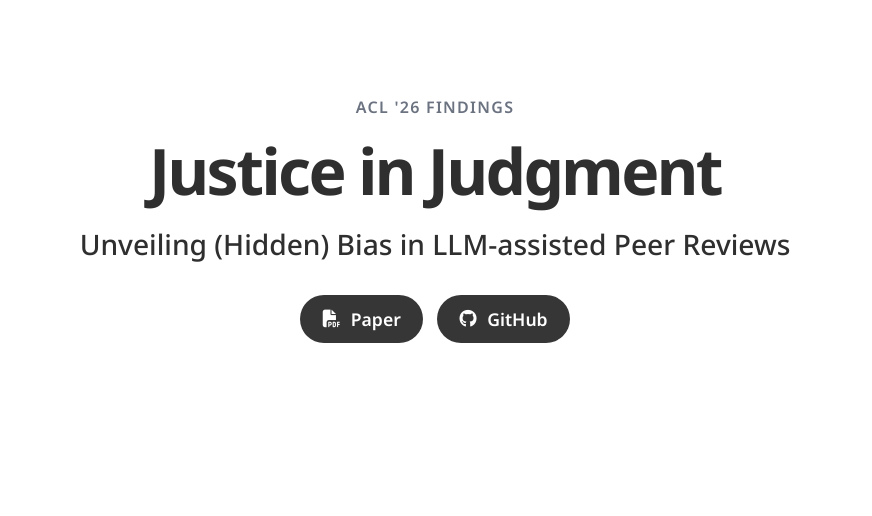
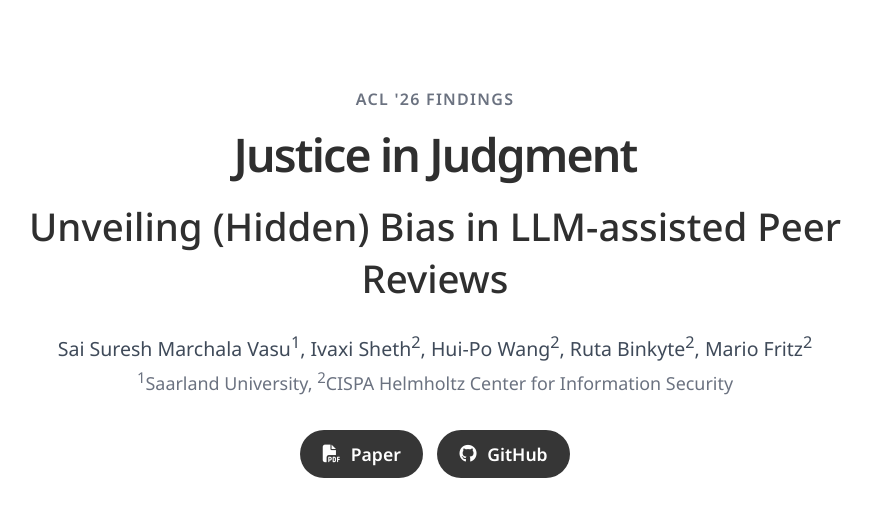
Before and after one commit to llmreviewbias/llmreviewbias.github.io, a plain HTML site: page index.html in a window 1280 px wide. Shown: the whole page, without its empty margins (205-1077 px from the left). Drawn offline with Linux system fonts and the light colour scheme.

Commit message:
Add authors and refine hero typography

```diff
--- a/index.html
+++ b/index.html
@@ -25,6 +25,16 @@
         <p class="venue">ACL '26 Findings</p>
         <h1 class="title">Justice in Judgment</h1>
         <p class="subtitle">Unveiling (Hidden) Bias in LLM-assisted Peer Reviews</p>
+        <div class="authors">
+          <p>
+            Sai Suresh Marchala Vasu<sup>1</sup>, Ivaxi Sheth<sup>2</sup>,
+            Hui-Po Wang<sup>2</sup>, Ruta Binkyte<sup>2</sup>, Mario Fritz<sup>2</sup>
+          </p>
+          <p class="affiliations">
+            <sup>1</sup>Saarland University,
+            <sup>2</sup>CISPA Helmholtz Center for Information Security
+          </p>
+        </div>
 
         <div class="button-row">
           <a
--- a/styles.css
+++ b/styles.css
@@ -29,7 +29,7 @@ a {
 }
 
 .hero {
-  padding: 96px 24px 72px;
+  padding: 88px 24px 64px;
 }
 
 .container {
@@ -49,18 +49,35 @@ a {
 
 .title {
   margin: 0;
-  font-size: clamp(2.7rem, 5vw, 4.5rem);
-  line-height: 1.08;
-  font-weight: 700;
+  font-size: clamp(2rem, 3.8vw, 2.9rem);
+  line-height: 1.15;
+  font-weight: 600;
   letter-spacing: -0.04em;
 }
 
 .subtitle {
   margin: 20px auto 0;
   max-width: 920px;
-  font-size: clamp(1.3rem, 2.2vw, 2rem);
+  font-size: clamp(1.7rem, 3vw, 2.5rem);
   line-height: 1.35;
   font-weight: 500;
+}
+
+.authors {
+  margin-top: 24px;
+  color: #3f4a59;
+  font-size: 1.22rem;
+  line-height: 1.7;
+}
+
+.authors p {
+  margin: 0;
+}
+
+.affiliations {
+  margin-top: 8px;
+  color: var(--muted);
+  font-size: 1.12rem;
 }
 
 .button-row {
@@ -97,7 +114,7 @@ a {
 
 @media (max-width: 640px) {
   .hero {
-    padding: 72px 18px 56px;
+    padding: 64px 18px 48px;
   }
 
   .button-row {
@@ -108,4 +125,12 @@ a {
     width: 100%;
     justify-content: center;
   }
+
+  .authors {
+    font-size: 1.04rem;
+  }
+
+  .affiliations {
+    font-size: 0.98rem;
+  }
 }
```
